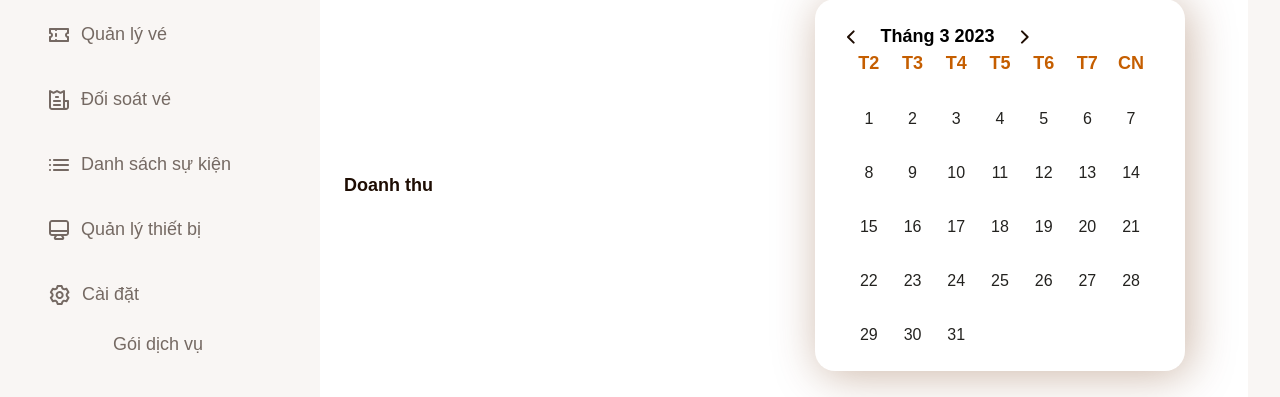
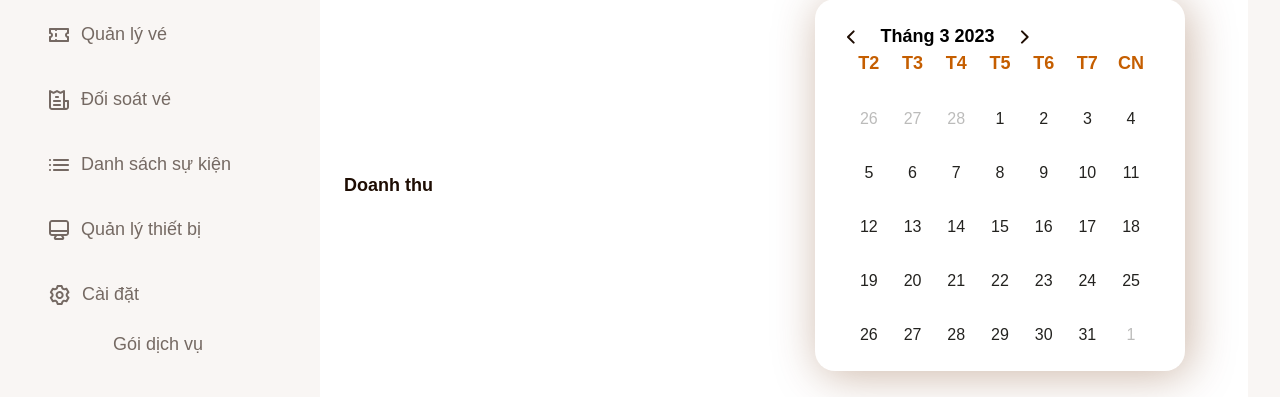
Before and after one commit to ThuyVi76207/ReactJS-CMS-Ticket-Sale_App, a React (Create React App) app: page /insight in a window 1280 px wide. Shown: the part 193-590 px from the top of the page. Built offline with nearby package versions, Linux system fonts and the light colour scheme.

Commit message:
Update fix Calendar

```diff
--- a/src/components/Calendar/Calendar.tsx
+++ b/src/components/Calendar/Calendar.tsx
@@ -1,12 +1,19 @@
 import previous from "../../assets/icon/Previous.svg";
 import next from "../../assets/icon/Next.svg";
 import "./CalendarStyles.scss";
+import { useEffect, useRef, useState } from "react";
+
 const Calendar = () => {
+  const [listDay, setListDay] = useState<number[]>([]);
+  const [listLastDay, setListLastDay] = useState<number[]>([]);
+  const [listFirstDay, setListFirstDay] = useState<number[]>([]);
+  var isCurrentDay = useRef<string>("");
+
   //getting new date, current year and month
   let date = new Date(),
     currYear = date.getFullYear(),
     currMonth = date.getMonth();
-
+  const [month, setMonth] = useState<number>(currMonth);
   const months = [
     "Tháng 1",
     "Tháng 2",
@@ -22,24 +29,62 @@ const Calendar = () => {
     "Tháng 12",
   ];
 
-  let lastDateofMonth = new Date(currYear, currMonth + 1, 0).getDate(); //getting last date of month
-  let arrDays = [];
+  useEffect(() => {
+    const renderCalendar = () => {
+      let arrDays: number[] = [];
+      let arrLastDays: number[] = [];
+      let arrFirstDay: number[] = [];
+
+      let firstDateofMonth = new Date(currYear, month, 1).getDay(), //getting first day of month
+        lastDateofMonth = new Date(currYear, month + 1, 0).getDate(), //getting last day of month
+        lastDayofMonth = new Date(currYear, month, lastDateofMonth).getDay(),
+        lastDateofLastMonth = new Date(currYear, month, 0).getDate(); //getting last date of month
+
+      for (let i = firstDateofMonth; i > 0; i--) {
+        arrLastDays.push(lastDateofLastMonth - i + 1);
+      }
 
       for (let i = 1; i <= lastDateofMonth; i++) {
+        i === new Date().getDate() &&
+        month === new Date().getMonth() &&
+        currYear === new Date().getFullYear()
+          ? (isCurrentDay.current = "active")
+          : (isCurrentDay.current = "");
+
         arrDays.push(i);
       }
 
-  // useEffect(() => {
-  //   window.addEventListener("scroll", handleScroll);
-  //   return () => window.removeEventListener("scroll", handleScroll);
-  // });
+      for (let i = lastDayofMonth; i < 6; i++) {
+        arrFirstDay.push(i - lastDayofMonth + 1);
+      }
+      setListLastDay(arrLastDays);
+      setListDay(arrDays);
+
+      setListFirstDay(arrFirstDay);
+    };
+    renderCalendar();
+  }, [month, currYear]);
+
+  const onClickSetMonthPrev = () => {
+    setMonth(month - 1);
+  };
+
+  const onClickSetMonthNext = () => {
+    setMonth(month + 1);
+  };
+  console.log("check isToDay", isCurrentDay);
 
   return (
     <div className="wrapper">
       <header>
+        <span onClick={onClickSetMonthPrev}>
           <img className="cursor-pointer" src={previous} alt="" />
-        <p className="current-date">{`${months[currMonth]} ${currYear}`}</p>
+        </span>
+
+        <p className="current-date">{`${months[month]} ${currYear}`}</p>
+        <span onClick={onClickSetMonthNext}>
           <img className="cursor-pointer" src={next} alt="" />
+        </span>
       </header>
       <div className="calendar">
         <ul className="weeks">
@@ -52,8 +97,32 @@ const Calendar = () => {
           <li>CN</li>
         </ul>
         <ul className="days">
-          {arrDays.map((item, index) => {
-            return <li key={index}>{item}</li>;
+          {listLastDay &&
+            listLastDay.length > 0 &&
+            listLastDay.map((item, index) => {
+              return (
+                <li className="inactive" key={index}>
+                  {item}
+                </li>
+              );
+            })}
+          {listDay &&
+            listDay.length > 0 &&
+            listDay.map((item, index) => {
+              return (
+                <li className={`${isCurrentDay.current}`} key={index}>
+                  {item}
+                </li>
+              );
+            })}
+          {listFirstDay &&
+            listFirstDay.length > 0 &&
+            listFirstDay.map((item, index) => {
+              return (
+                <li className="inactive" key={index}>
+                  {item}
+                </li>
+              );
             })}
         </ul>
       </div>
```
Lines whose indentation alone changed are shown as unchanged.
